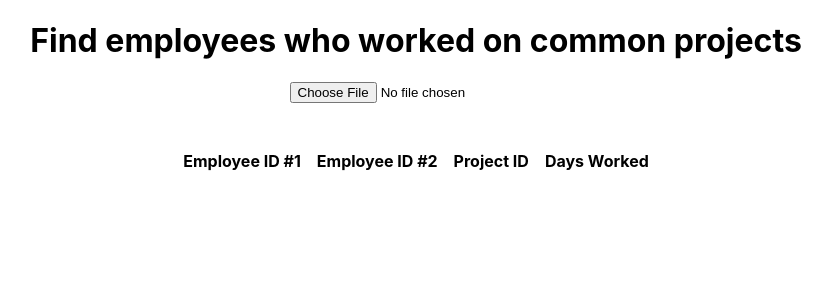
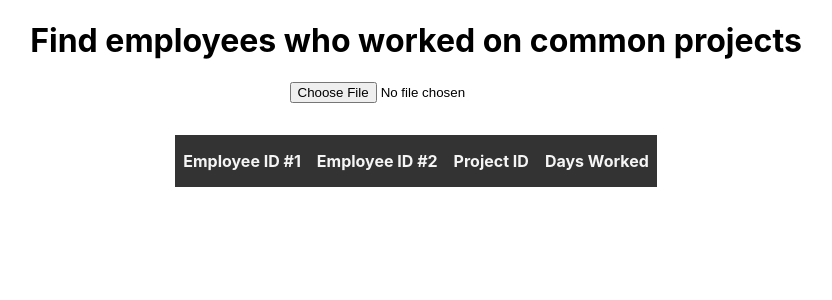
Before and after one commit to raditotev/radi-totev-employees, a React (Create React App) app: page / in a window 1280 px wide. Shown: the top 300 px of the page, without its empty margins (224-1056 px from the left). Built offline with nearby package versions, Linux system fonts and the light colour scheme; the HTML template or start-up script is replaced by a standard one.

Commit message:
UYpdate styling

```diff
--- a/src/index.css
+++ b/src/index.css
@@ -32,9 +32,15 @@ table {
   margin: 2rem auto;
 }
 
+table thead {
+  background-color: #333;
+  color: whitesmoke;
+}
+
 table thead tr th,
 table tbody tr td {
   padding: 1rem 0.5rem;
+  text-align: center;
 }
 
 table tbody tr:nth-child(even) {
```
